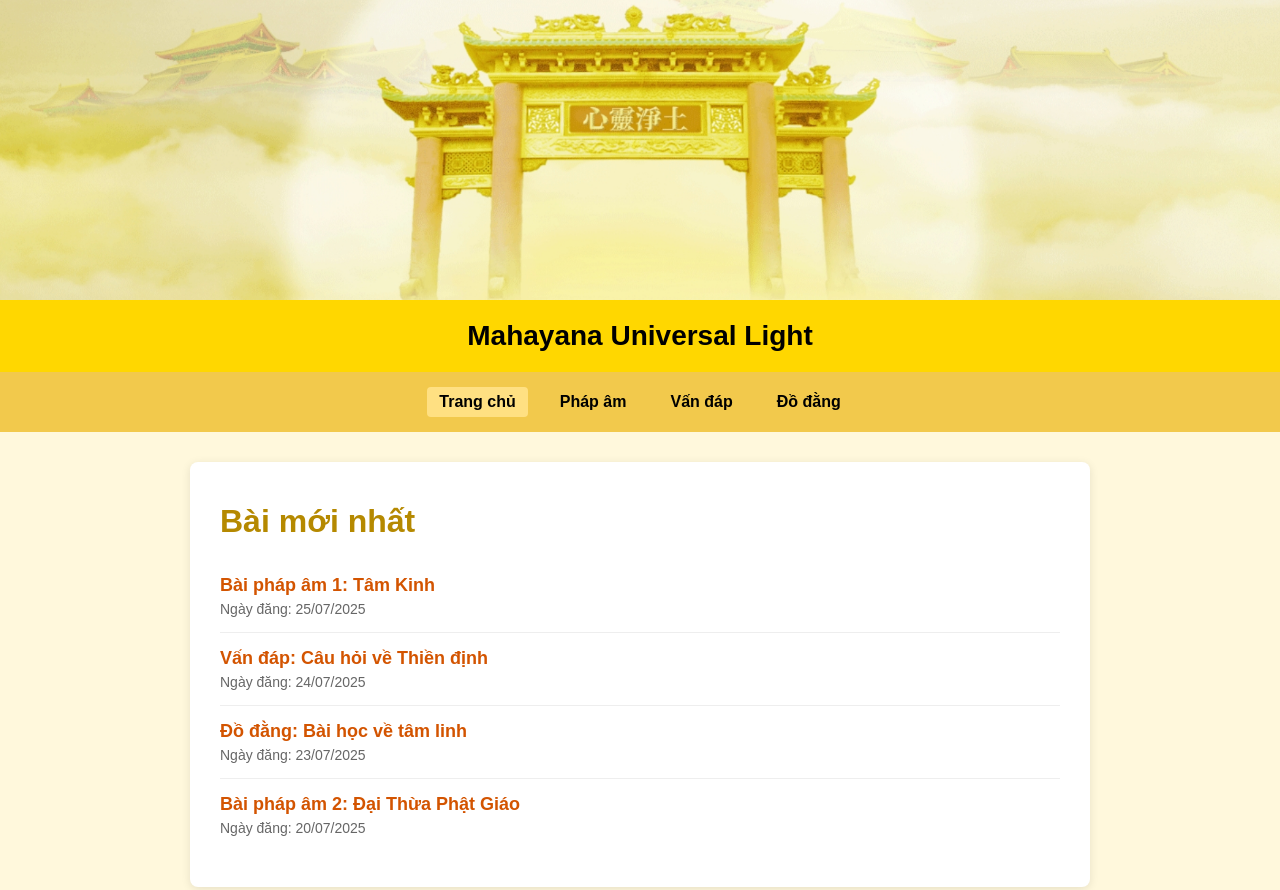
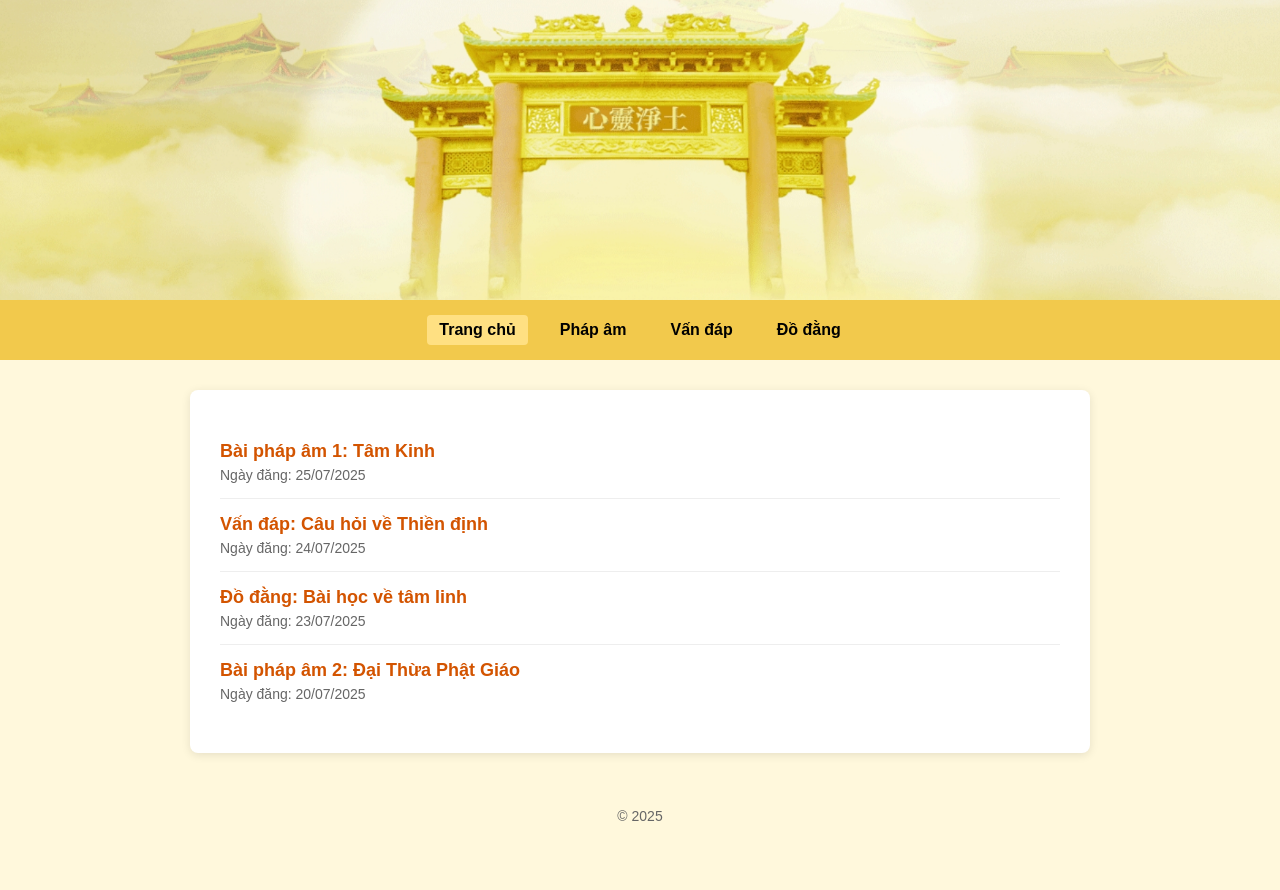
Before and after one commit to phapam/phapam.github.io, a plain HTML site: page index.html in a window 1280 px wide. Shown: the top 890 px of the page. After the commit the page ends 839 px from the top, so only its background shows below. Drawn offline with Linux system fonts and the light colour scheme.

Commit message:
Update index.html

```diff
--- a/index.html
+++ b/index.html
@@ -125,9 +125,6 @@
 <div class="banner">
   <img src="banner.jpg" alt="Mahayana Banner">
 </div>
-
-<header>Mahayana Universal Light</header>
-
 <nav>
   <a href="index.html" class="active">Trang chủ</a>
   <a href="phap-am.html">Pháp âm</a>
@@ -136,7 +133,6 @@
 </nav>
 
 <main>
-  <h1>Bài mới nhất</h1>
   <ul class="post-list">
     <li>
       <a href="phap-am.html#bai1">Bài pháp âm 1: Tâm Kinh</a>
```
